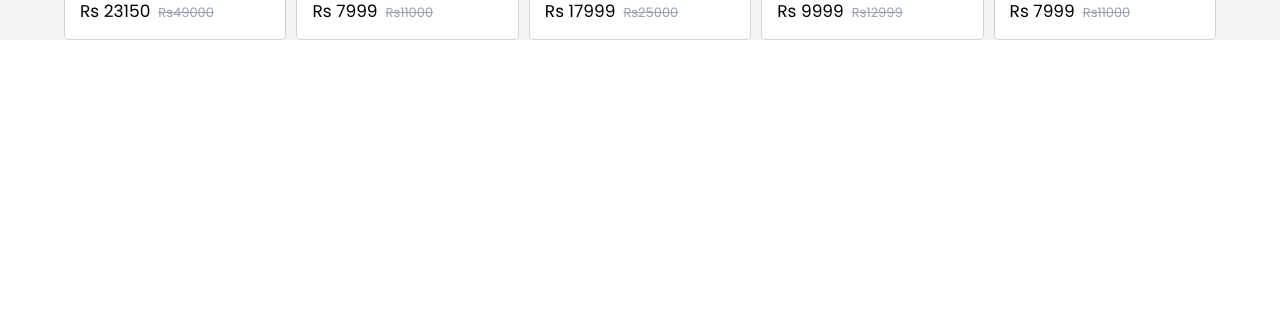
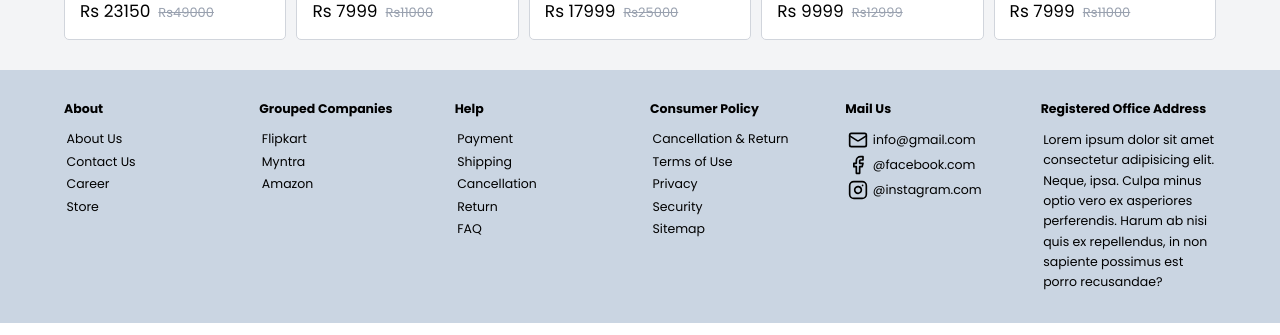
Before and after one commit to muhammedaslammm/bizdata_prototype, a React (Vite) app in the folder frontend/: page /home in a window 1280 px wide. Shown: the part 1036-1371 px from the top of the page. Before the commit the page ends 1106 px from the top, so only its background shows below. Built offline with nearby package versions, Linux system fonts and the light colour scheme.

Commit message:
footer added

```diff
--- /dev/null
+++ b/frontend/src/client/components/Footer.jsx
@@ -0,0 +1,89 @@
+import { Mail, Facebook, Instagram } from "lucide-react";
+
+const Footer = () => {
+  return (
+    <footer className="bg-slate-300 text-black py-12">
+      <div className="grid grid-cols-1 sm:grid-cols-2 md:grid-cols-3 lg:grid-cols-6 gap-8 w-[90%] mx-auto text-[15px]">
+        <div>
+          <h3 className="text-shadow-white font-bold text-xl mb-5">
+            About
+          </h3>
+          <ul className="space-y-2 pl-1 text-xl">
+            <li>About Us</li>
+            <li>Contact Us</li>
+            <li>Career</li>
+            <li>Store</li>
+          </ul>
+        </div>
+
+        <div>
+          <h3 className="text-shadow-white font-bold text-xl mb-5">
+            Grouped Companies
+          </h3>
+          <ul className="space-y-2 pl-1 text-xl">
+            <li>Flipkart</li>
+            <li>Myntra</li>
+            <li>Amazon</li>
+          </ul>
+        </div>
+
+        <div>
+          <h3 className="text-shadow-white font-bold text-xl mb-5">Help</h3>
+          <ul className="space-y-2 pl-1 text-xl">
+            <li>Payment</li>
+            <li>Shipping</li>
+            <li>Cancellation</li>
+            <li>Return</li>
+            <li>FAQ</li>
+          </ul>
+        </div>
+
+        <div>
+          <h3 className="text-shadow-white font-bold text-xl mb-5">
+            Consumer Policy
+          </h3>
+          <ul className="space-y-2 pl-1 text-xl">
+            <li>Cancellation & Return</li>
+            <li>Terms of Use</li>
+            <li>Privacy</li>
+            <li>Security</li>
+            <li>Sitemap</li>
+          </ul>
+        </div>
+
+        <div>
+          <h3 className="text-shadow-white font-bold text-xl mb-5">
+            Mail Us
+          </h3>
+          <ul className="space-y-2 pl-1 text-xl">
+            <li className="flex items-center gap-2">
+              <Mail size={20} /> info@gmail.com
+            </li>
+            <li className="flex items-center gap-2">
+              <Facebook size={20} /> @facebook.com
+            </li>
+            <li className="flex items-center gap-2">
+              <Instagram size={20} /> @instagram.com
+            </li>
+          </ul>
+        </div>
+
+        <div>
+          <h3 className="text-shadow-white font-bold text-xl mb-5">
+            Registered Office Address
+          </h3>
+          <ul className="pl-1">
+            <li className="text-xl leading-relaxed">
+              Lorem ipsum dolor sit amet consectetur adipisicing elit. Neque,
+              ipsa. Culpa minus optio vero ex asperiores perferendis. Harum ab
+              nisi quis ex repellendus, in non sapiente possimus est porro
+              recusandae?
+            </li>
+          </ul>
+        </div>
+      </div>
+    </footer>
+  );
+};
+
+export default Footer;
--- a/frontend/src/client/pages/Home.jsx
+++ b/frontend/src/client/pages/Home.jsx
@@ -1,11 +1,13 @@
 import Banner from "../components/Banner";
 import Deal from "../components/Deal";
+import Footer from "../components/Footer";
 
 const Home = () => {
   return (
     <div className="home my-[1.5rem]">
       <Banner />
       <Deal />
+      <Footer />
     </div>
   );
 };
--- /dev/null
+++ b/package.json
@@ -0,0 +1,5 @@
+{
+  "dependencies": {
+    "lucide-react": "^0.487.0"
+  }
+}
```
Also changed, not shown: frontend/src/client/pages/Footer.jsx (deleted), 1 other file (tests, documents, lock files or other folders).
